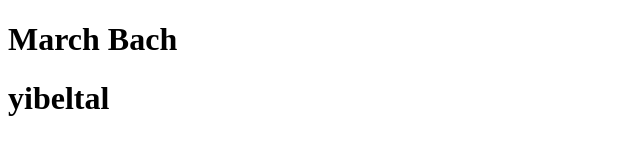
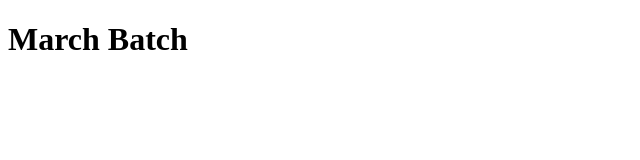
Before and after one commit to yibie1286/temesgen, a plain HTML site: page index.html in a window 1280 px wide. Shown: the whole page, without its empty margins (0-640 px from the left). Drawn offline with Linux system fonts and the light colour scheme.

Commit message:
Updated homepage title

```diff
--- a/index.html
+++ b/index.html
@@ -6,7 +6,6 @@
     <title>Document</title>
 </head>
 <body>
-    <h1>March Bach</h1>
-    <h1>yibeltal</h1>
+    <h1>March Batch</h1>
 </body>
 </html>
```
